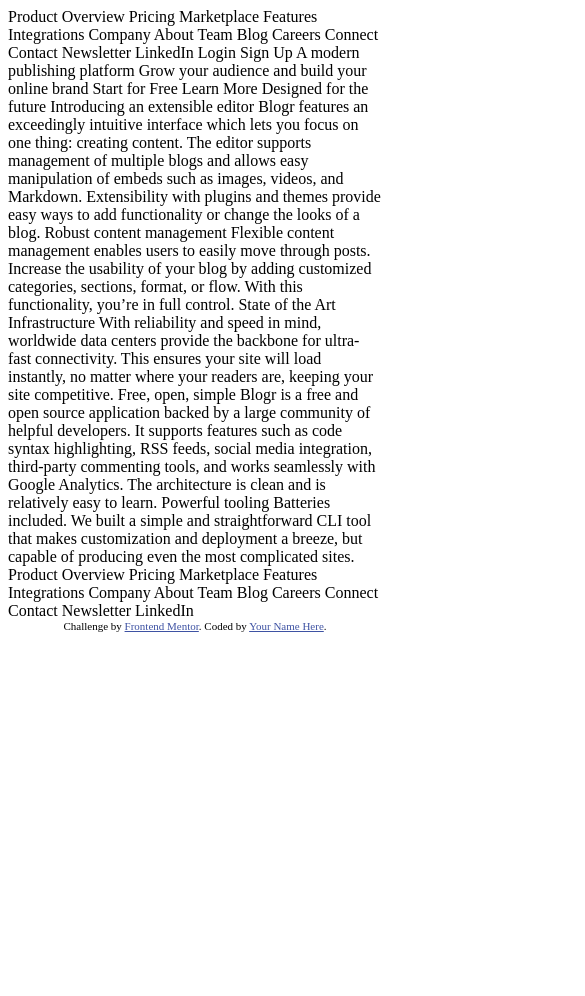
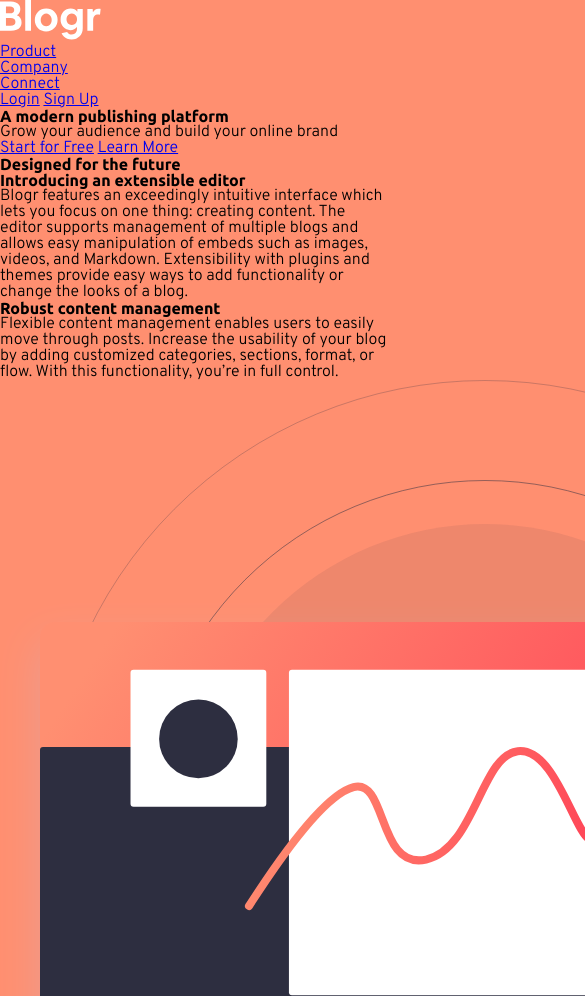
Before and after one commit to amIcode444/blogr-landing-page, a plain HTML site: page index.html in a window 390 px wide. Shown: the top 996 px of the page, 585 px wide, since content can reach past the window. Before the commit the page ends 844 px from the top, so only its background shows below. Drawn offline with Linux system fonts and the light colour scheme.

Commit message:
HTML CSS styling

```diff
--- /dev/null
+++ b/css/reset.css
@@ -0,0 +1,129 @@
+/* http://meyerweb.com/eric/tools/css/reset/
+   v2.0 | 20110126
+   License: none (public domain)
+*/
+
+html,
+body,
+div,
+span,
+applet,
+object,
+iframe,
+h1,
+h2,
+h3,
+h4,
+h5,
+h6,
+p,
+blockquote,
+pre,
+a,
+abbr,
+acronym,
+address,
+big,
+cite,
+code,
+del,
+dfn,
+em,
+img,
+ins,
+kbd,
+q,
+s,
+samp,
+small,
+strike,
+strong,
+sub,
+sup,
+tt,
+var,
+b,
+u,
+i,
+center,
+dl,
+dt,
+dd,
+ol,
+ul,
+li,
+fieldset,
+form,
+label,
+legend,
+table,
+caption,
+tbody,
+tfoot,
+thead,
+tr,
+th,
+td,
+article,
+aside,
+canvas,
+details,
+embed,
+figure,
+figcaption,
+footer,
+header,
+hgroup,
+menu,
+nav,
+output,
+ruby,
+section,
+summary,
+time,
+mark,
+audio,
+video {
+  margin: 0;
+  padding: 0;
+  border: 0;
+  font-size: 100%;
+  font: inherit;
+  vertical-align: baseline;
+}
+/* HTML5 display-role reset for older browsers */
+article,
+aside,
+details,
+figcaption,
+figure,
+footer,
+header,
+hgroup,
+menu,
+nav,
+section {
+  display: block;
+}
+body {
+  line-height: 1;
+}
+ol,
+ul {
+  list-style: none;
+}
+blockquote,
+q {
+  quotes: none;
+}
+blockquote:before,
+blockquote:after,
+q:before,
+q:after {
+  content: '';
+  content: none;
+}
+table {
+  border-collapse: collapse;
+  border-spacing: 0;
+}
--- /dev/null
+++ b/css/style.css
@@ -0,0 +1,54 @@
+@import url('https://fonts.googleapis.com/css2?family=Overpass:wght@300;600&family=Ubuntu:wght@400;500;700&display=swap');
+
+:root {
+  /* Primary */
+
+  --ff-overpass: 'Overpass', sans-serif;
+  --ff-ubuntu: 'Ubuntu', sans-serif;
+
+  --light-red: hsl(356, 100%, 66%);
+  --very-light-red: hsl(355, 100%, 74%);
+  --very-dark-blue: hsl(208, 49%, 24%);
+
+  /* Neutral */
+
+  --White: hsl(0, 0%, 100%);
+  --grayish-blue: hsl(240, 2%, 79%);
+  --very-dark-grayish-blue: hsl(207, 13%, 34%);
+  --very-dark-black-blue: hsl(240, 10%, 16%);
+
+  /* Gradient */
+
+  /* Background gradient - Intro/CTA mobile nav: */
+
+  --very-light-red: hsl(13, 100%, 72%);
+  --light-red: hsl(353, 100%, 62%);
+
+  /* Background gradient - body: */
+
+  --very-dark-gray-blue: hsl(237, 17%, 21%);
+  --very-dark-desaturated-blue: hsl(237, 23%, 32%);
+}
+
+body {
+  font-family: var(--ff-overpass);
+  background-color: var(--very-light-red);
+  min-height: 100vh;
+}
+
+h1,
+h2,
+h3,
+h4 {
+  font-family: var(--ff-ubuntu);
+  font-weight: 700;
+}
+
+.container {
+  max-width: 1440px;
+  margin-inline: auto;
+}
+
+.dropdown__content {
+  display: none;
+}
--- a/index.html
+++ b/index.html
@@ -1,99 +1,208 @@
 <!DOCTYPE html>
 <html lang="en">
   <head>
-  <meta charset="UTF-8">
-  <meta name="viewport" content="width=device-width, initial-scale=1.0"> <!-- displays site properly based on user's device -->
+    <meta charset="UTF-8" />
+    <meta name="viewport" content="width=device-width, initial-scale=1.0" />
+    <!-- displays site properly based on user's device -->
 
-  <link rel="icon" type="image/png" sizes="32x32" href="./images/favicon-32x32.png">
+    <link
+      rel="icon"
+      type="image/png"
+      sizes="32x32"
+      href="./images/favicon-32x32.png"
+    />
 
     <title>Frontend Mentor | [Blogr]</title>
 
+    <!-- style link -->
+    <link rel="stylesheet" href="css/reset.css" />
+    <link rel="stylesheet" href="css/style.css" />
+
     <!-- Feel free to remove these styles or customise in your own stylesheet 👍 -->
-  <style>
+    <!-- <style>
     .attribution { font-size: 11px; text-align: center; }
     .attribution a { color: hsl(228, 45%, 44%); }
-  </style>
+  </style> -->
   </head>
   <body>
-  Product
+    <header class="header">
+      <div class="header__container container">
+        <div class="header__right">
+          <div class="header__logo">
+            <a href="#"><img src="/images/logo.svg" alt="Blogr Logo" /></a>
+          </div>
+          <ul class="header__navlinks header__navlinks--dropdown">
+            <li>
+              <a href="#">Product</a>
+              <ul class="dropdown__content">
+                <li><a href="#">Overview</a></li>
+                <li><a href="#">Pricing</a></li>
+                <li><a href="#">Marketplace</a></li>
+                <li><a href="#">Features</a></li>
+                <li><a href="#">Integrations</a></li>
+              </ul>
+            </li>
+            <li>
+              <a href="#">Company</a>
+              <ul class="dropdown__content">
+                <li><a href="#">About</a></li>
+                <li><a href="#">Team</a></li>
+                <li><a href="#">Blog</a></li>
+                <li><a href="#">Careers</a></li>
+              </ul>
+            </li>
+            <li>
+              <a href="#">Connect</a>
+              <ul class="dropdown__content">
+                <li><a href="#">Contact</a></li>
+                <li><a href="#">Newsletter</a></li>
+                <li><a href="#">LinkedIn</a></li>
+              </ul>
+            </li>
+          </ul>
+        </div>
+        <div class="header__left">
+          <a href="#">Login</a>
+          <a href="#">Sign Up</a>
+        </div>
+      </div>
+    </header>
 
-  Overview
-  Pricing
-  Marketplace
-  Features
-  Integrations
+    <main>
+      <section class="hero">
+        <div class="hero__container container">
+          <h1>A modern publishing platform</h1>
+          <p>Grow your audience and build your online brand</p>
+          <div class="hero__btns">
+            <a href="#">Start for Free</a>
+            <a href="#">Learn More</a>
+          </div>
+        </div>
+      </section>
+      <section class="design">
+        <div class="design__container container">
+          <h2>Designed for the future</h2>
+          <div class="design__content">
+            <div class="design__colright">
+              <h3>Introducing an extensible editor</h3>
+              <p>
+                Blogr features an exceedingly intuitive interface which lets you
+                focus on one thing: creating content. The editor supports
+                management of multiple blogs and allows easy manipulation of
+                embeds such as images, videos, and Markdown. Extensibility with
+                plugins and themes provide easy ways to add functionality or
+                change the looks of a blog.
+              </p>
+              <h3>Robust content management</h3>
+              <p>
+                Flexible content management enables users to easily move through
+                posts. Increase the usability of your blog by adding customized
+                categories, sections, format, or flow. With this functionality,
+                you’re in full control.
+              </p>
+            </div>
+            <!-- <div class="design__colleft"></div> -->
+            <picture>
+              <img
+                src="/images/illustration-editor-mobile.svg"
+                alt=""
+                sizes="400px"
+                srcset=""
+                style="display: none"
+              />
+              <img
+                src="/images/illustration-editor-desktop.svg"
+                alt=""
+                sizes="1400px"
+                srcset=""
+              />
+            </picture>
+          </div>
+        </div>
+      </section>
+      <section class="state">
+        <div class="state__container container">
+          <div class="statebx">
+            <img src="/images/illustration-phones.svg" alt="" />
+          </div>
+          <div class="state__content">
+            <h3>State of the Art Infrastructure</h3>
+            <p>
+              With reliability and speed in mind, worldwide data centers provide
+              the backbone for ultra-fast connectivity. This ensures your site
+              will load instantly, no matter where your readers are, keeping
+              your site competitive.
+            </p>
+          </div>
+        </div>
+      </section>
+      <section class="design">
+        <div class="design__container container">
+          <h2>Designed for the future</h2>
+          <div class="design__content">
+            <div class="design__colright"></div>
+            <div class="design__coleft">
+              <h3>Free, open, simple</h3>
+              <p>
+                Blogr is a free and open source application backed by a large
+                community of helpful developers. It supports features such as
+                code syntax highlighting, RSS feeds, social media integration,
+                third-party commenting tools, and works seamlessly with Google
+                Analytics. The architecture is clean and is relatively easy to
+                learn.
+              </p>
+              <h3>Powerful tooling</h3>
+              <p>
+                Batteries included. We built a simple and straightforward CLI
+                tool that makes customization and deployment a breeze, but
+                capable of producing even the most complicated sites.
+              </p>
+            </div>
+          </div>
+        </div>
+      </section>
+    </main>
 
-  Company
-
-  About
-  Team
-  Blog
-  Careers
-
-  Connect
-
-  Contact
-  Newsletter
-  LinkedIn
-
-  Login
-  Sign Up
-
-  A modern publishing platform
-  Grow your audience and build your online brand
-
-  Start for Free
-  Learn More
-
-  Designed for the future
-
-  Introducing an extensible editor
-  Blogr features an exceedingly intuitive interface which lets you focus on one thing: creating content.
-  The editor supports management of multiple blogs and allows easy manipulation of embeds such as images,
-  videos, and Markdown. Extensibility with plugins and themes provide easy ways to add functionality or
-  change the looks of a blog.
-
-  Robust content management
-  Flexible content management enables users to easily move through posts. Increase the usability of your blog
-  by adding customized categories, sections, format, or flow. With this functionality, you’re in full control.
-
-  State of the Art Infrastructure
-  With reliability and speed in mind, worldwide data centers provide the backbone for ultra-fast connectivity.
-  This ensures your site will load instantly, no matter where your readers are, keeping your site competitive.
-
-  Free, open, simple
-  Blogr is a free and open source application backed by a large community of helpful developers. It supports
-  features such as code syntax highlighting, RSS feeds, social media integration, third-party commenting tools,
-  and works seamlessly with Google Analytics. The architecture is clean and is relatively easy to learn.
-
-  Powerful tooling
-  Batteries included. We built a simple and straightforward CLI tool that makes customization and deployment a breeze, but
-  capable of producing even the most complicated sites.
-
-  Product
-
-  Overview
-  Pricing
-  Marketplace
-  Features
-  Integrations
-
-  Company
-
-  About
-  Team
-  Blog
-  Careers
-
-  Connect
-
-  Contact
-  Newsletter
-  LinkedIn
+    <footer>
+      <div class="footer__container container">
+        <div class="footer__col footer__col--logo">
+          <a href="#"><img src="/images/logo.svg" alt="Blogr Logo" /></a>
+        </div>
+        <div class="footer__col">
+          <h3>Product</h3>
+          <ul class="">
+            <li><a href="#">Overview</a></li>
+            <li><a href="#">Pricing</a></li>
+            <li><a href="#">Marketplace</a></li>
+            <li><a href="#">Features</a></li>
+            <li><a href="#">Integrations</a></li>
+          </ul>
+        </div>
+        <div class="footer__col">
+          <h3>Company</h3>
+          <ul class="">
+            <li><a href="#">About</a></li>
+            <li><a href="#">Team</a></li>
+            <li><a href="#">Blog</a></li>
+            <li><a href="#">Careers</a></li>
+          </ul>
+        </div>
+        <div class="footer__col">
+          <h3>Connect</h3>
+          <ul class="">
+            <li><a href="#">Contact</a></li>
+            <li><a href="#">Newsletter</a></li>
+            <li><a href="#">LinkedIn</a></li>
+          </ul>
+        </div>
+      </div>
+    </footer>
 
     <div class="attribution">
-    Challenge by <a href="https://www.frontendmentor.io?ref=challenge" target="_blank">Frontend Mentor</a>.
-    Coded by <a href="#">Your Name Here</a>.
+      Challenge by
+      <a href="https://www.frontendmentor.io?ref=challenge" target="_blank"
+        >Frontend Mentor</a
+      >. Coded by <a href="#">Your Name Here</a>.
     </div>
   </body>
 </html>
```
Lines whose indentation alone changed are shown as unchanged.
